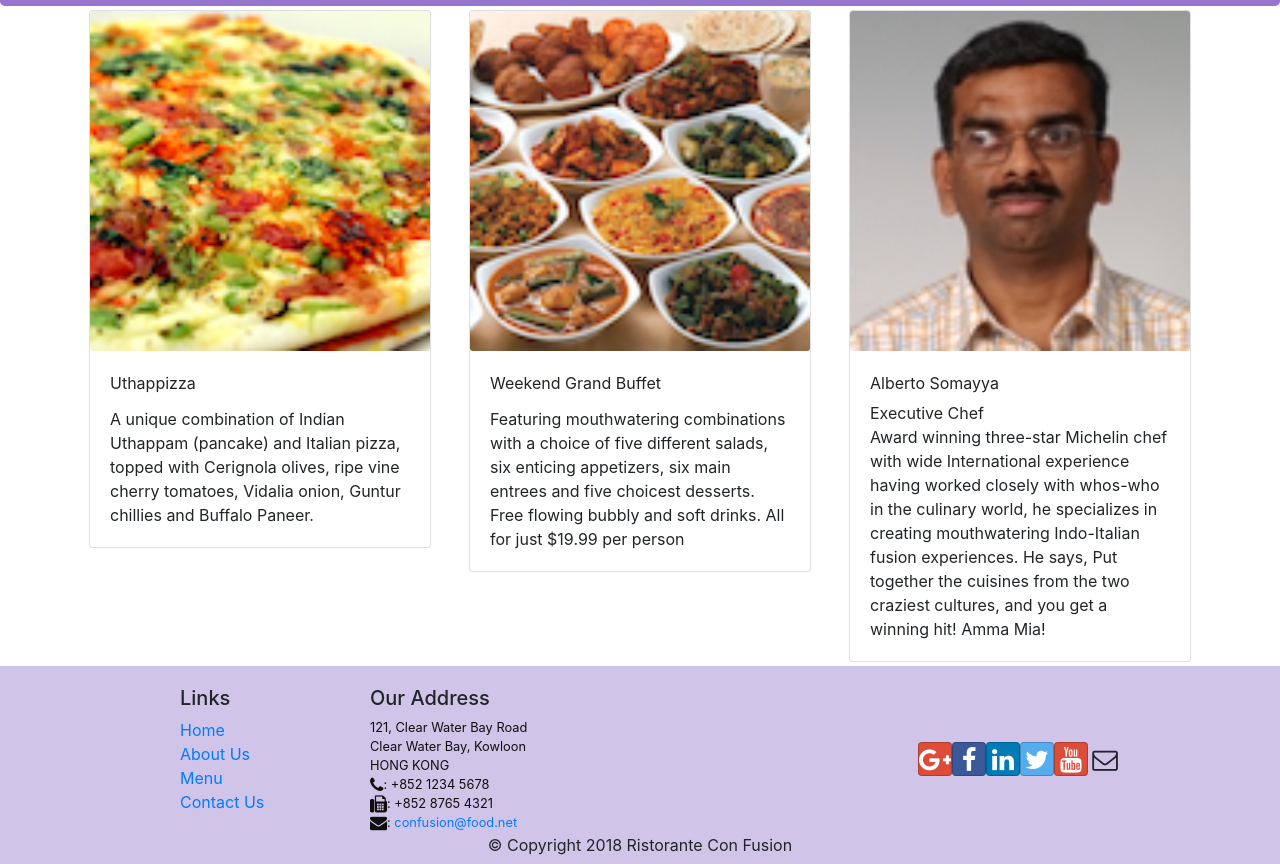
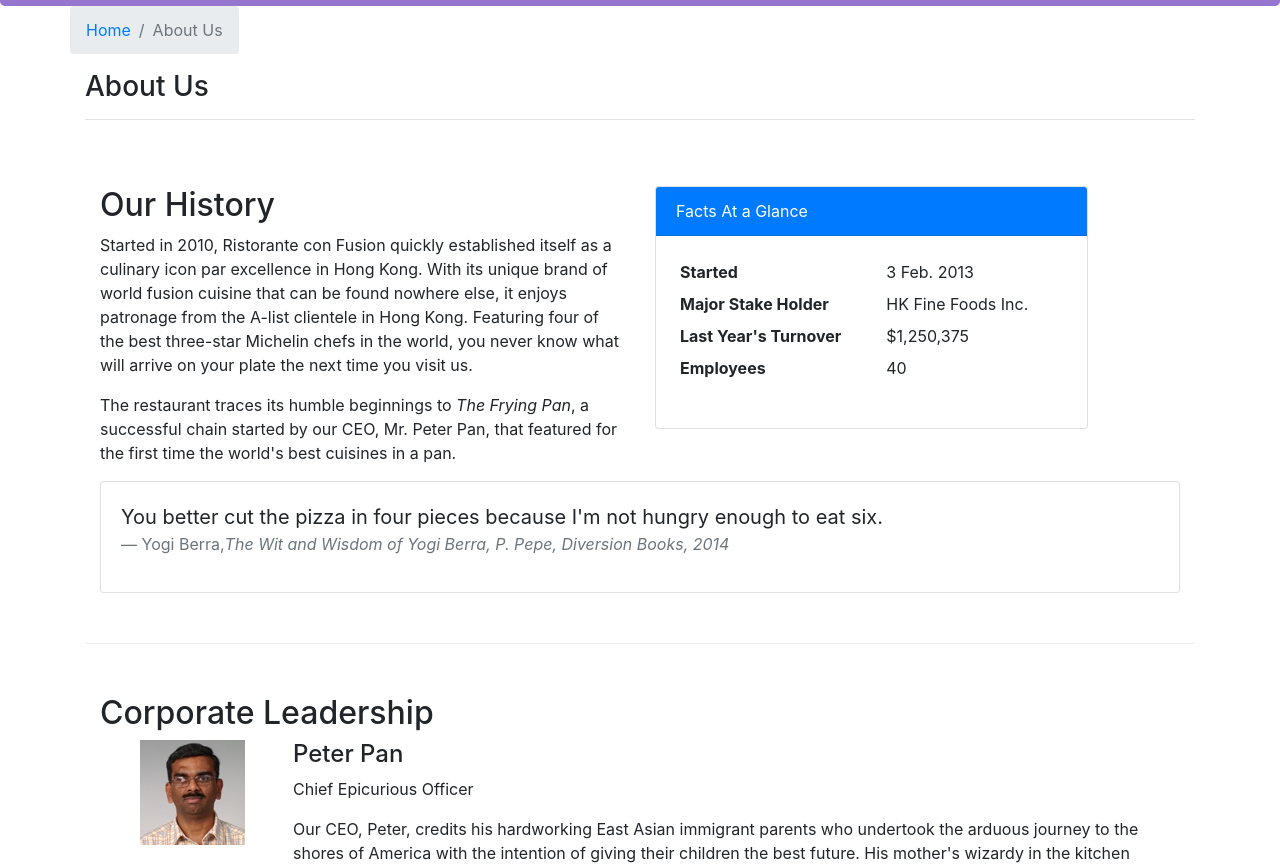
Before and after one commit to AoMartin/ReactCursera, a React (Create React App) app: page /aboutus in a window 1280 px wide. Before the commit this address led to /home. Shown: the part 336-1200 px from the top of the page. Built offline with nearby package versions, Linux system fonts and the light colour scheme.

Commit message:
Week 2 Completed

```diff
--- /dev/null
+++ b/src/components/AboutComponent.js
@@ -0,0 +1,92 @@
+import React from 'react';
+import { Breadcrumb, BreadcrumbItem, Card, CardBody, CardHeader, Media } from 'reactstrap';
+import { Link } from 'react-router-dom';
+
+function RenderLeader({leader}) {
+    return(
+        <Media>
+            <Media left middle>
+                <Media object src={leader.image} alt={leader.name} />
+            </Media>
+            <Media body className="ml-5">
+                <Media heading>{leader.name}</Media>
+                <p>{leader.designation}</p>
+                <p>{leader.description}</p>
+            </Media>
+        </Media>
+    );
+}
+
+function About(props) {
+
+    const leaders = props.leaders.map((lead) => {
+        return (
+            <RenderLeader leader={lead}/>
+        );
+    });
+
+    return(
+        <div className="container">
+            <div className="row">
+                <Breadcrumb>
+                    <BreadcrumbItem><Link to="/home">Home</Link></BreadcrumbItem>
+                    <BreadcrumbItem active>About Us</BreadcrumbItem>
+                </Breadcrumb>
+                <div className="col-12">
+                    <h3>About Us</h3>
+                    <hr />
+                </div>
+            </div>
+            <div className="row row-content">
+                <div className="col-12 col-md-6">
+                    <h2>Our History</h2>
+                    <p>Started in 2010, Ristorante con Fusion quickly established itself as a culinary icon par excellence in Hong Kong. With its unique brand of world fusion cuisine that can be found nowhere else, it enjoys patronage from the A-list clientele in Hong Kong.  Featuring four of the best three-star Michelin chefs in the world, you never know what will arrive on your plate the next time you visit us.</p>
+                    <p>The restaurant traces its humble beginnings to <em>The Frying Pan</em>, a successful chain started by our CEO, Mr. Peter Pan, that featured for the first time the world's best cuisines in a pan.</p>
+                </div>
+                <div className="col-12 col-md-5">
+                    <Card>
+                        <CardHeader className="bg-primary text-white">Facts At a Glance</CardHeader>
+                        <CardBody>
+                            <dl className="row p-1">
+                                <dt className="col-6">Started</dt>
+                                <dd className="col-6">3 Feb. 2013</dd>
+                                <dt className="col-6">Major Stake Holder</dt>
+                                <dd className="col-6">HK Fine Foods Inc.</dd>
+                                <dt className="col-6">Last Year's Turnover</dt>
+                                <dd className="col-6">$1,250,375</dd>
+                                <dt className="col-6">Employees</dt>
+                                <dd className="col-6">40</dd>
+                            </dl>
+                        </CardBody>
+                    </Card>
+                </div>
+                <div className="col-12">
+                    <Card>
+                        <CardBody className="bg-faded">
+                            <blockquote className="blockquote">
+                                <p className="mb-0">You better cut the pizza in four pieces because
+                                    I'm not hungry enough to eat six.</p>
+                                <footer className="blockquote-footer">Yogi Berra,
+                                <cite title="Source Title">The Wit and Wisdom of Yogi Berra,
+                                    P. Pepe, Diversion Books, 2014</cite>
+                                </footer>
+                            </blockquote>
+                        </CardBody>
+                    </Card>
+                </div>
+            </div>
+            <div className="row row-content">
+                <div className="col-12">
+                    <h2>Corporate Leadership</h2>
+                </div>
+                <div className="col-12">
+                    <Media list >
+                        {leaders}
+                    </Media>
+                </div>
+            </div>
+        </div>
+    );
+}
+
+export default About;
--- a/src/components/DishdetailComponent.js
+++ b/src/components/DishdetailComponent.js
@@ -46,7 +46,6 @@ import { Link } from 'react-router-dom';
             <div className="container">
             <div className="row">
                 <Breadcrumb>
-
                     <BreadcrumbItem><Link to="/menu">Menu</Link></BreadcrumbItem>
                     <BreadcrumbItem active>{props.dish.name}</BreadcrumbItem>
                 </Breadcrumb>
--- a/src/components/MainComponent.js
+++ b/src/components/MainComponent.js
@@ -6,6 +6,7 @@ import Header from './HeaderComponent';
 import Footer from './FooterComponent';
 import Home from './HomeComponent';
 import Contact from './ContactComponent';
+import About from './AboutComponent';
 import { DISHES } from '../shared/dishes';
 import { COMMENTS } from '../shared/comments';
 import { PROMOTIONS } from '../shared/promotions';
@@ -53,6 +54,7 @@ class Main extends Component {
         <Header />
         <Switch>
           <Route path='/home' component={HomePage} />
+          <Route exact path='/aboutus' component={() => <About leaders={this.state.leaders} />} />
           <Route exact path='/menu' component={() => <Menu dishes={this.state.dishes} />} />
           <Route path='/menu/:dishId' component={DishWithId} />
           <Route exact path='/contactus' component={Contact} />
```
